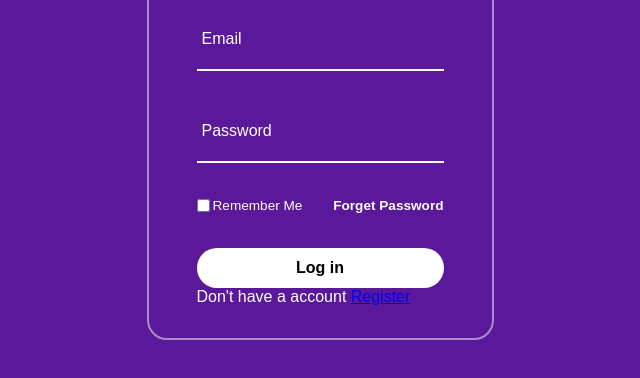
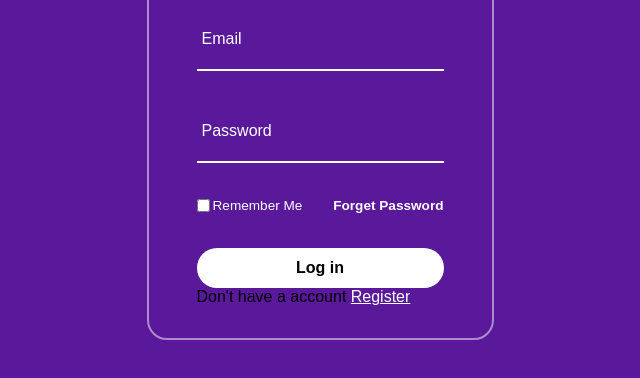
Before and after one commit to arthurdelaterra12B/Iuwakir, a plain HTML site: page index.html in a window 1280 px wide. Shown: the part 276-654 px from the top of the page, without its empty margins (320-960 px from the left). Drawn offline with Linux system fonts and the light colour scheme.

Commit message:
arrumando o register

```diff
--- a/style.css
+++ b/style.css
@@ -118,6 +118,6 @@ button{
     font-weight: 600;
 }
 
-.register {
+.register a {
     color: #fff;
 }
```
